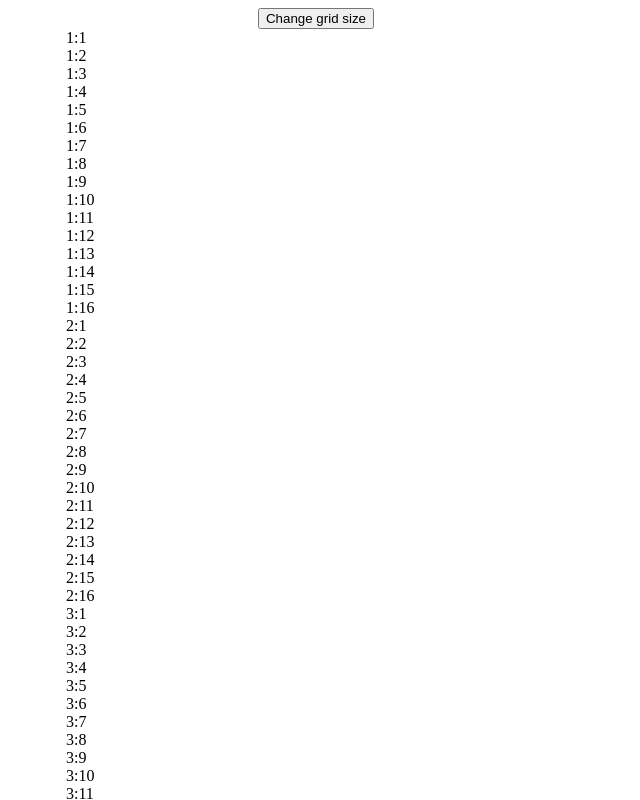
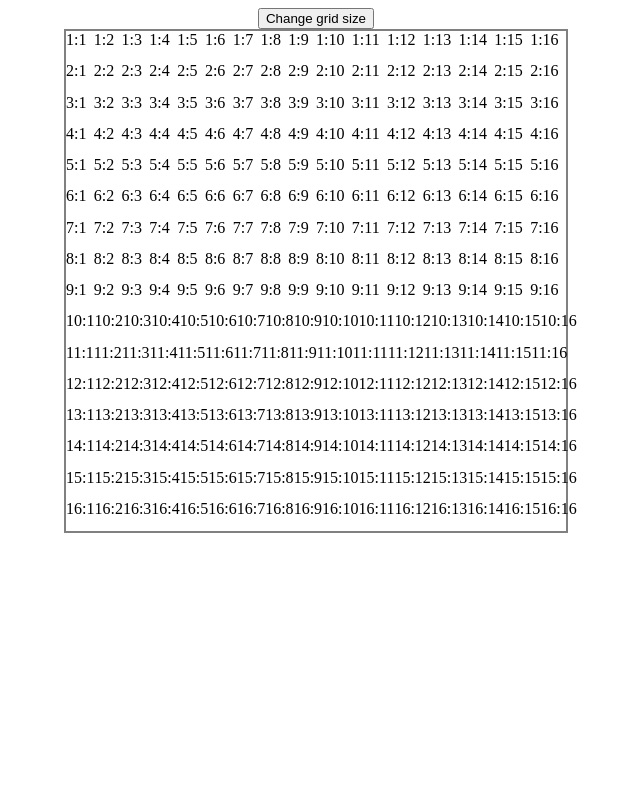
Before and after one commit to matheuspl92/odin-etch-a-sketch, a plain HTML site: page index.html in a window 1280 px wide. Shown: the top 800 px of the page, without its empty margins (324-964 px from the left). Drawn offline with Linux system fonts and the light colour scheme.

Commit message:
Add styles to the divs in the grid

```diff
--- a/style.css
+++ b/style.css
@@ -8,5 +8,16 @@ body {
     display: flex;
     flex-direction: column;
     width: 500px;
-    height: auto;
+    height: 500px;
+    border: 2px solid grey;
 }
+
+.row {
+    display: flex;
+    justify-content: space-between;
+    flex-grow: 1;
+}
+
+.pixel{
+    flex-grow: 1;
+}
```
